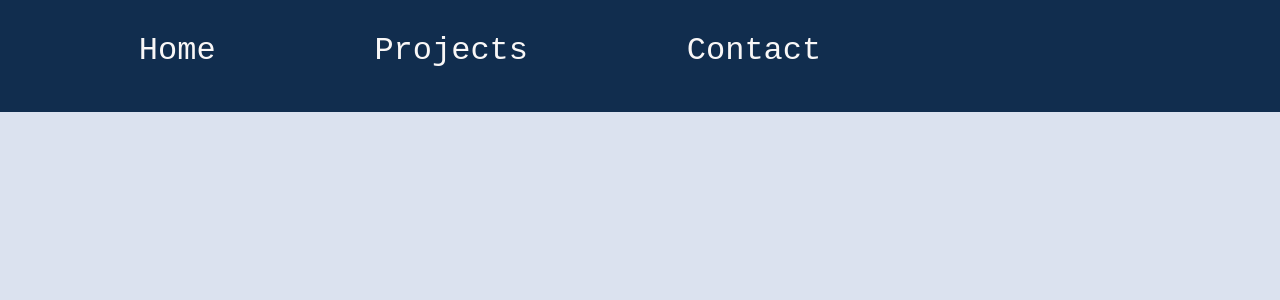
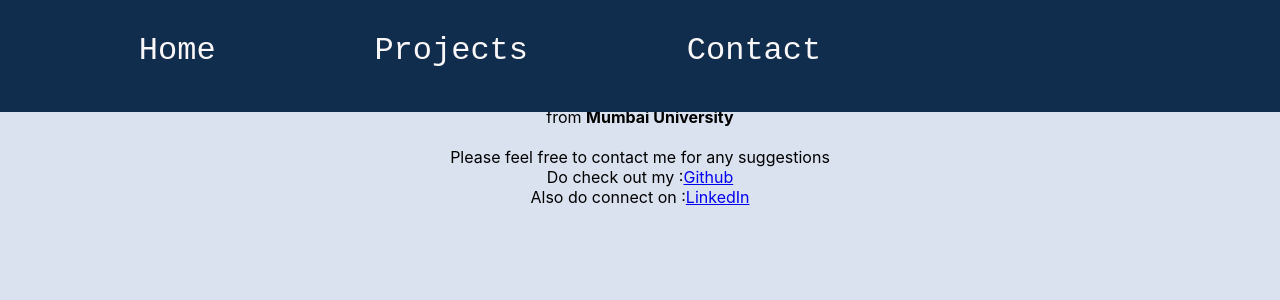
Before and after one commit to vrmaverick/portfolio, a React (Create React App) app: page / in a window 1280 px wide. Shown: the top 300 px of the page. Built offline with nearby package versions, Linux system fonts and the light colour scheme; the HTML template or start-up script is replaced by a standard one.

Commit message:
Update App.js

```diff
--- a/src/App.js
+++ b/src/App.js
@@ -1,11 +1,13 @@
 import logo from './logo.svg';
 import './App.css';
 import Header from './components/header';
+import Home from './components/home';
 
 function App() {
   return (
     <div className="App">
       <Header />
+      <Home />
     </div>
   );
 }
```
